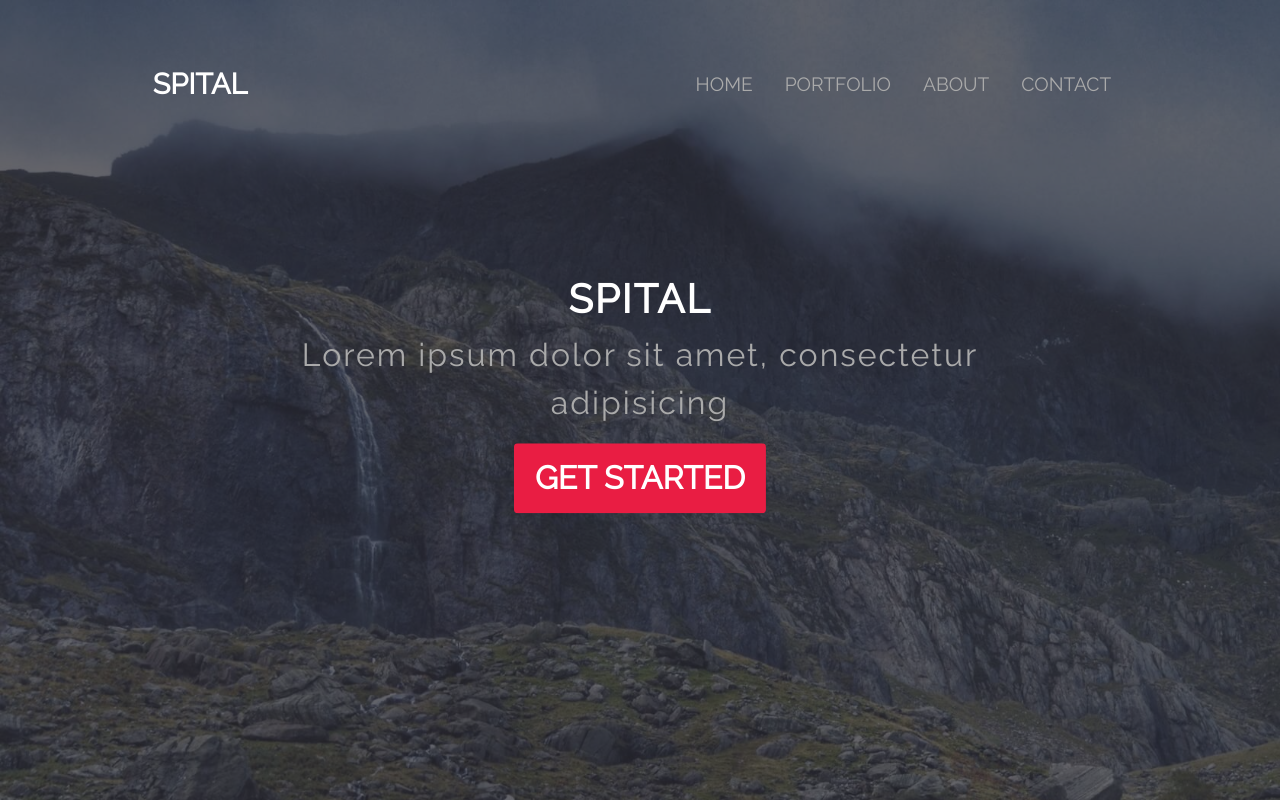
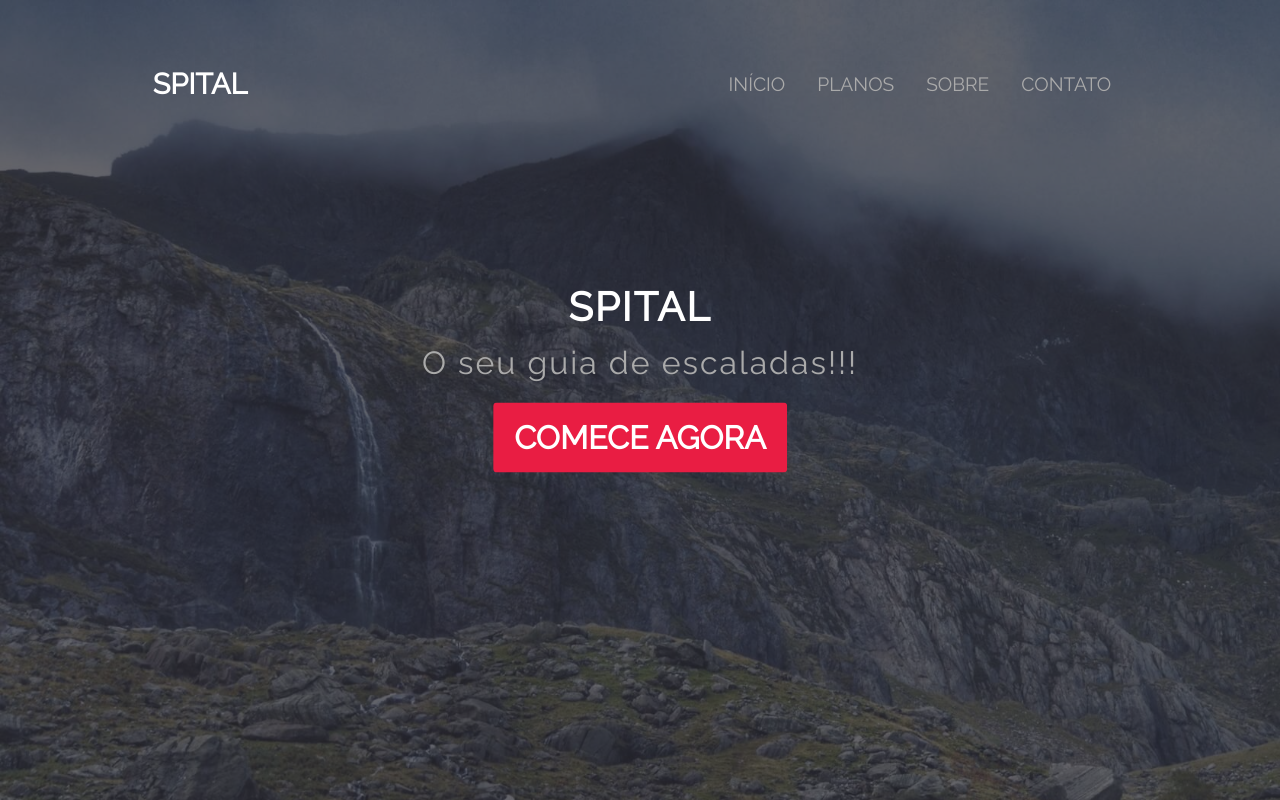
Before and after one commit to SamukaPassos/projetos-bootstrap, a plain HTML site: page projeto01/index.html in a window 1280 px wide. Drawn offline with nearby package versions, Linux system fonts and the light colour scheme.

Commit message:
Pequenas alterações

```diff
--- a/projeto01/index.css
+++ b/projeto01/index.css
@@ -8,7 +8,7 @@ body{
 .banner{
 	height: 100vh;
 	width: 100%;
-	background:url('overlay.png'),url('banner.jpg');
+	background:url('./img/overlay.png'),url('./img/banner.jpg');
 	background-position: top;
 	background-size:cover;
 	background-repeat: no-repeat;
--- a/projeto01/index.html
+++ b/projeto01/index.html
@@ -1,11 +1,9 @@
 <!DOCTYPE html>
-<html>
+<html lang="pt-BR">
 <head>
 	<meta charset="utf-8">
 	<meta name="viewreport" content="width=device-width, initial-scale=1.0">
-	<title>
-		html css and bootstrap 4 simple landing page
-	</title>
+	<title>SPITAL</title>
 	<link rel="stylesheet" type="text/css" href="https://stackpath.bootstrapcdn.com/bootstrap/4.3.1/css/bootstrap.min.css" />
 	<link href="https://fonts.googleapis.com/css?family=Raleway&display=swap" rel="stylesheet" />
 	<link rel="stylesheet" type="text/css" href="index.css" />
@@ -18,16 +16,16 @@
 					<div class="navbar-brand">SPITAL</div>
 					<ul class="nav">
 						<li class="nav-item">
-							<a class="nav-link" href="#">HOME</a>
+							<a class="nav-link" href="#">INÍCIO</a>
 						</li>
 						<li class="nav-item">
-							<a class="nav-link" href="#">PORTFOLIO</a>
+							<a class="nav-link" href="#">PLANOS</a>
 						</li>
 						<li class="nav-item">
-							<a class="nav-link" href="#">ABOUT</a>
+							<a class="nav-link" href="#">SOBRE</a>
 						</li>
 						<li class="nav-item">
-							<a class="nav-link" href="#">CONTACT</a>
+							<a class="nav-link" href="#">CONTATO</a>
 						</li>
 					</ul>
 				</nav>
@@ -35,9 +33,9 @@
 			<div class="col-md-8 offset-md-2 info">
 				<h1 class="text-center">SPITAL</h1>
 				<p class="text-center">
-					Lorem ipsum dolor sit amet, consectetur adipisicing
+					O seu guia de escaladas!!!
 				</p>
-				<a href="#" class="btn btn-md text-center">GET STARTED</a>
+				<a href="#" class="btn btn-md text-center">COMECE AGORA</a>
 			</div>
 		</div>
 	</div>
```
Also changed, not shown: projeto02/index.html (+1 -1 lines), projeto01/img/banner.jpg (renamed from projeto01/banner.jpg), projeto01/img/overlay.png (renamed from projeto01/overlay.png), projeto02/img/Samuel Aguiar Passos.jpg (renamed from projeto02/Samuel Aguiar Passos.jpg).
